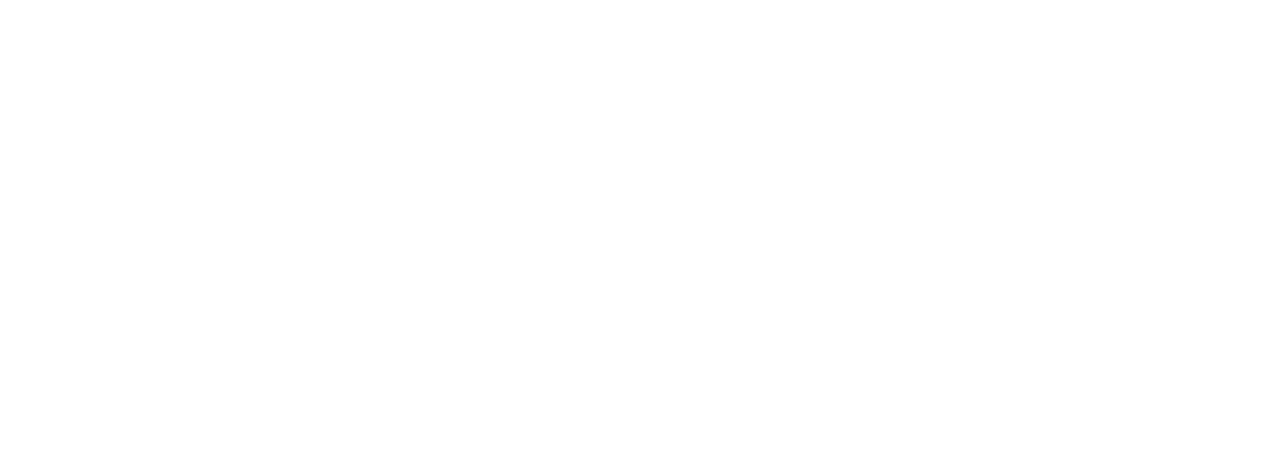
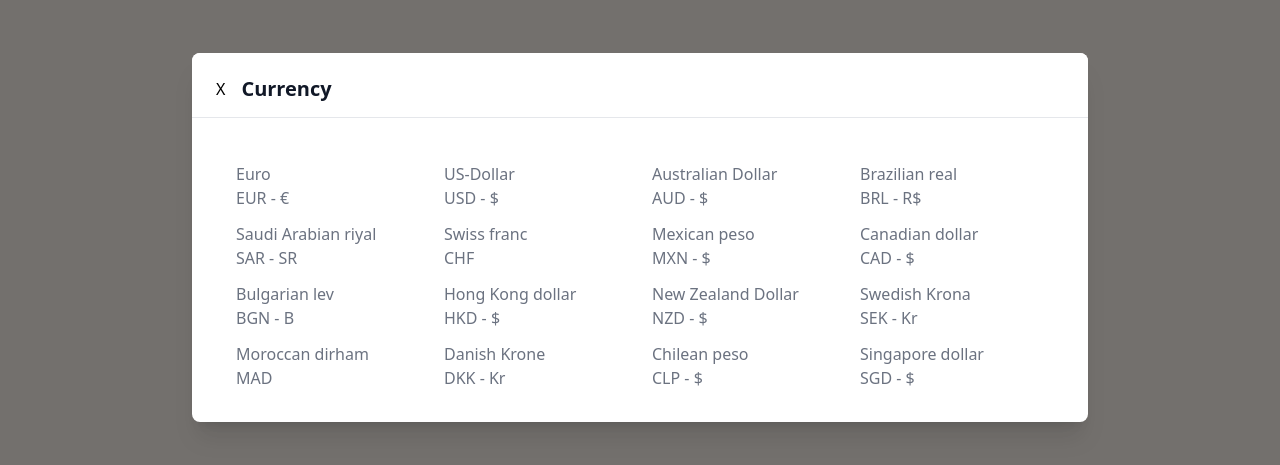
Before and after one commit to GabrielMelhem/Airbnb-Clone, a React (Create React App) app: page / in a window 1280 px wide. Both pictures are taken after a click on the picture 1146 px from the left and 45 px from the top of the page. Shown: the part 163-628 px from the top of the page. Built offline with nearby package versions, Linux system fonts and the light colour scheme; no server answers.

Commit message:
Currency added

```diff
--- /dev/null
+++ b/src/components/Globe.tsx
@@ -0,0 +1,103 @@
+import React from "react";
+
+interface globeProp {
+    setGlobe: any
+}
+const Globe = (props:globeProp) => {
+  return (
+    <div
+      className="relative z-10"
+      aria-labelledby="modal-title"
+      role="dialog"
+      aria-modal="true"
+    >
+      <div className="fixed inset-0 bg-stone-700 bg-opacity-75 transition-opacity"></div>
+
+      <div className="fixed inset-0 z-10 w-screen overflow-y-auto">
+        <div className="flex min-h-full items-end justify-center p-4 text-center sm:items-center sm:p-0">
+          <div className="relative transform overflow-hidden rounded-lg bg-white text-left shadow-xl transition-all sm:my-8 sm:w-full sm:max-w-4xl">
+            <div className="bg-white px-4 pb-4 pt-5 sm:p-6 sm:pb-4 flex">
+              <h1 onClick={()=> props.setGlobe(false)} className="cursor-pointer">X</h1>
+              <h3
+                className=" ml-4 text-xl font-semibold leading-6 text-gray-900"
+                id="modal-title"
+              >
+                Currency
+              </h3>
+            </div>
+            <hr />
+            <div className="grid grid-cols-4 p-8 text-gray-500">
+              <div className="mt-3 ml-3 cursor-pointer">
+                <h1>Euro</h1>
+                <h1>EUR - €</h1>
+              </div>
+              <div className="mt-3 ml-3 cursor-pointer">
+                <h1>US-Dollar</h1>
+                <h1>USD - $</h1>
+              </div>
+              <div className="mt-3 ml-3 cursor-pointer">
+                <h1>Australian Dollar</h1>
+                <h1>AUD - $</h1>
+              </div>
+              <div className="mt-3 ml-3 cursor-pointer">
+                <h1>Brazilian real</h1>
+                <h1>BRL - R$</h1>
+              </div>
+              <div className="mt-3 ml-3 cursor-pointer">
+                <h1>Saudi Arabian riyal</h1>
+                <h1>SAR - SR</h1>
+              </div>
+              <div className="mt-3 ml-3 cursor-pointer">
+                <h1>Swiss franc</h1>
+                <h1>CHF</h1>
+              </div>
+              <div className="mt-3 ml-3 cursor-pointer">
+                <h1>Mexican peso</h1>
+                <h1>MXN - $</h1>
+              </div>
+              <div className="mt-3 ml-3 cursor-pointer">
+                <h1>Canadian dollar</h1>
+                <h1>CAD - $</h1>
+              </div>
+
+              <div className="mt-3 ml-3 cursor-pointer">
+                <h1>Bulgarian lev</h1>
+                <h1>BGN - B</h1>
+              </div>
+              <div className="mt-3 ml-3 cursor-pointer">
+                <h1>Hong Kong dollar</h1>
+                <h1>HKD - $</h1>
+              </div>
+              <div className="mt-3 ml-3 cursor-pointer">
+                <h1>New Zealand Dollar</h1>
+                <h1>NZD - $</h1>
+              </div>
+              <div className="mt-3 ml-3 cursor-pointer">
+                <h1>Swedish Krona</h1>
+                <h1>SEK - Kr</h1>
+              </div>
+              <div className="mt-3 ml-3 cursor-pointer">
+                <h1>Moroccan dirham</h1>
+                <h1>MAD</h1>
+              </div>
+              <div className="mt-3 ml-3 cursor-pointer">
+              <h1>Danish Krone</h1>
+                <h1>DKK - Kr</h1>
+              </div>
+              <div className="mt-3 ml-3 cursor-pointer">
+                <h1>Chilean peso</h1>
+                <h1>CLP - $</h1>
+              </div>
+              <div className="mt-3 ml-3 cursor-pointer">
+                <h1>Singapore dollar</h1>
+                <h1>SGD - $</h1>
+              </div>
+            </div>
+          </div>
+        </div>
+      </div>
+    </div>
+  );
+};
+
+export default Globe;
--- a/src/components/Navbar.tsx
+++ b/src/components/Navbar.tsx
@@ -6,11 +6,13 @@
 import Signup from "./Signup";
 import Login from "./Login";
 import earth from "../images/earth.png";
+import Globe from "./Globe";
 
 const Navbar = () => {
   const [popUp, setPopUp] = useState(false);
   const [sign, setSign] = useState(false);
   const [log, setLog] = useState(false);
+  const [globe, setGlobe] = useState<any>(false);
   return (
     <div className="flex items-center p-3 border border-b-gray-300">
       <img src={airbnb} className="w-24 h-16 ml-16" />
@@ -38,9 +40,9 @@
           placeholder="Add Guests"
           required
         />
-        <img src={search} className="w-8 h-8 cursor-pointer" />
+        <img src={search} className="w-8 h-8" />
       </div>
-      <img src={earth} className="w-5 h-5 ml-72"/>
+      <img src={earth} onClick={()=>setGlobe(true)} className="w-5 h-5 ml-72 cursor-pointer"/>
       <div onClick={()=>setPopUp(!popUp)} className=" cursor-pointer flex items-center border border-spacing-1 rounded-full p-2 ml-3">
         {popUp && <div className="shadow-xl h-16 w-28 z-10 absolute bg-white mt-32 p-1">
           <h1 onClick={()=>setSign(!sign)} className="font-semibold text-sm">Sign Up</h1>
@@ -52,6 +54,8 @@
       </div>
       {sign && <Signup setSign={setSign} />}
       {log && <Login setLog={setLog}/>}
+      {globe && <Globe setGlobe={setGlobe}/>}
+
     </div>
   );
 };
```
